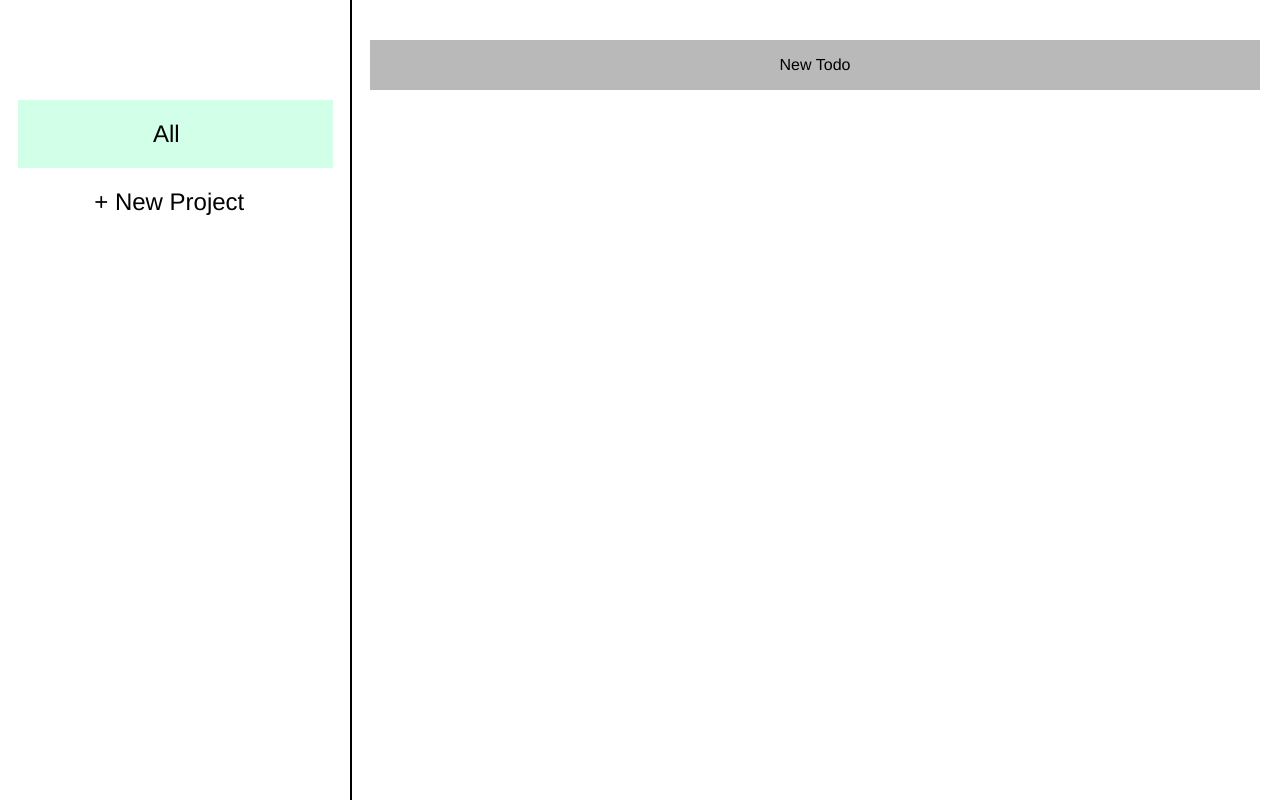
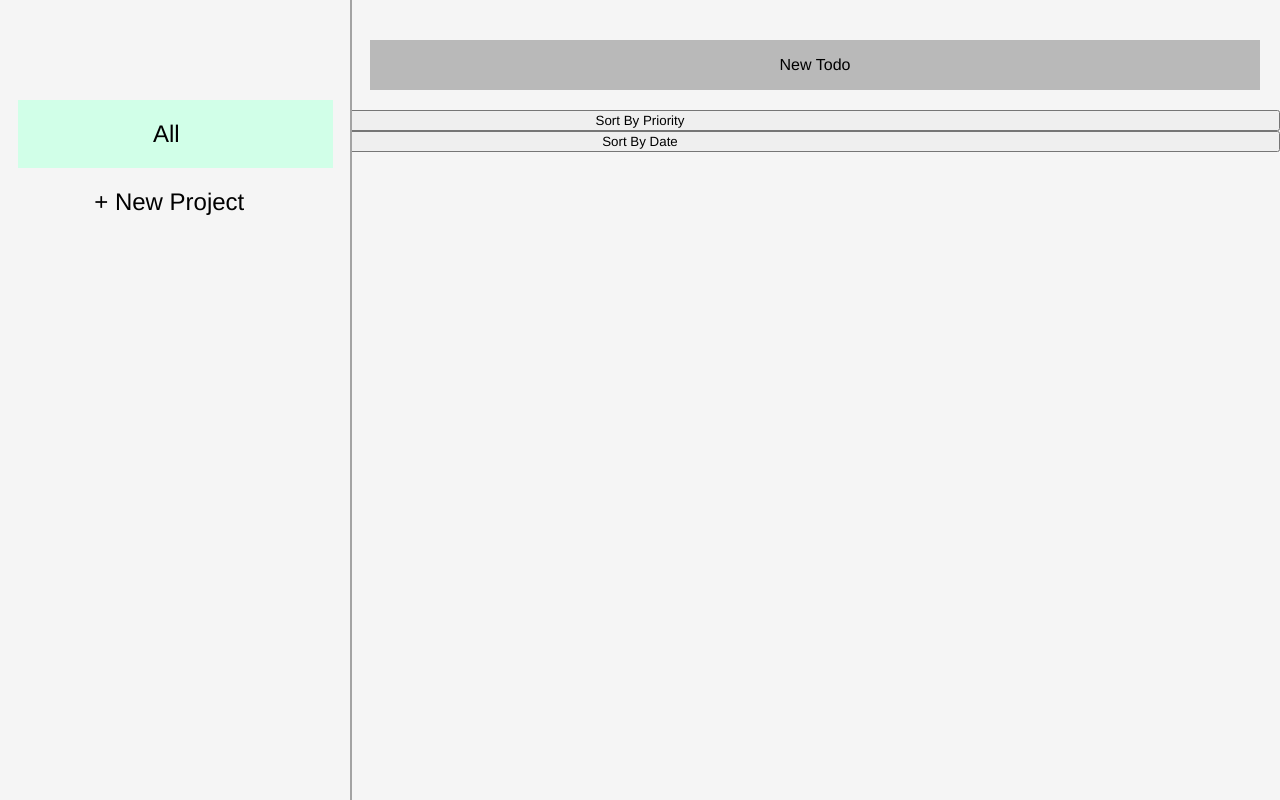
Before and after one commit to cjsellwood/Todo, a plain HTML site: page index.html in a window 1280 px wide. Drawn offline with Linux system fonts and the light colour scheme.

Commit message:
Working sort buttons

```diff
--- a/index.html
+++ b/index.html
@@ -38,6 +38,8 @@
                 <button type="button" id="cancel-todo">Cancel</button>
             </form>
         </div>
+        <button id="sort-priority" style="width: 100%;">Sort By Priority</button>
+        <button id="sort-date" style="width: 100%;">Sort By Date</button>
         <div id="container">
         </div>
         <script src="main.js"></script>
--- a/styles.css
+++ b/styles.css
@@ -1,5 +1,5 @@
 :root {
-    --backgroundColor: rgb(255, 255, 255);
+    --backgroundColor: rgb(245, 245, 245);
 }
 
 * {
@@ -25,7 +25,7 @@ html {
 
 #sidebar {
     background-color: var(--backgroundColor);
-    border-right: 2px solid rgb(0, 0, 0);
+    border-right: 2px solid rgb(163, 163, 163);
     width: 0;
     height: 100vh;
     position: fixed;
@@ -242,13 +242,6 @@ html {
     margin-top: 20px;
 }
 
-/* Edit todo form */
-.edit-todo-form {
-    display: block;
-    animation: fadeIn 0.7s ease-out;
-}
-
-
 
 @media only screen and (min-width: 800px) {
     #sidebar {
```
Also changed, not shown: main.js (+1 -1 lines).
